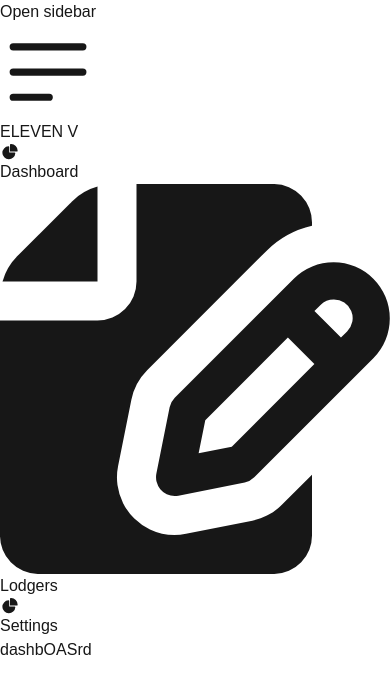
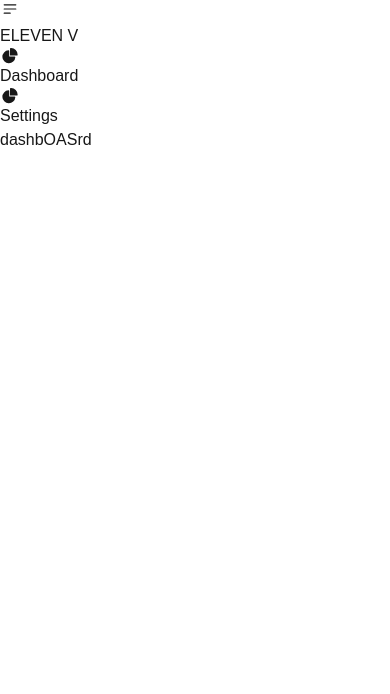
Before and after one commit to MicVillacarlos/eleven-v-v2, a Next.js app: page /admin/dashboard in a window 390 px wide. Shown: the top 694 px of the page. Built offline with nearby package versions, Linux system fonts and the light colour scheme.

Commit message:
clean Layout code and move hamburger icon to svg-icons folder

```diff
--- a/src/app/components/Organisms/Layout.tsx
+++ b/src/app/components/Organisms/Layout.tsx
@@ -2,8 +2,8 @@
 
 import { useEffect, useState } from "react";
 import { useWindowSize } from "../../utils/hooks";
-import { useRouter } from "next/navigation";
 import { DashboardIcon } from "../svg/DashboardIcon";
+import { HamburgerIcon } from "../svg/HamburgerIcon";
 
 export default function Layout({
   children,
@@ -11,7 +11,6 @@ export default function Layout({
   children: React.ReactNode;
 }>) {
   const windowWidth: number = useWindowSize();
-  const router = useRouter();
   const [isSideBarOpen, setIsSidebarOpen] = useState<boolean>(false);
 
   useEffect(() => {
@@ -26,8 +25,24 @@ export default function Layout({
     setIsSidebarOpen(!isSideBarOpen);
   };
 
+  const SideBarOptions = [
+    {
+      key: 1,
+      label: "Dashboard",
+      href: "dashboard",
+      icon: <DashboardIcon />,
+    },
+    {
+      key: 2,
+      label: "Settings",
+      href: "settings",
+      icon: <DashboardIcon />,
+    },
+  ];
+
   return (
     <div>
+      {/* ----------SIDE BAR CLOSE (to refactor)-------- */}
       <button
         data-drawer-target="logo-sidebar"
         data-drawer-toggle="logo-sidebar"
@@ -36,22 +51,9 @@ export default function Layout({
         className="inline-flex items-center p-2 mt-2 ms-3 text-sm text-gray-500 rounded-lg sm:hidden hover:bg-gray-100 focus:outline-none focus:ring-2 focus:ring-gray-200 dark:text-gray-400 dark:hover:bg-gray-700 dark:focus:ring-gray-600"
         onClick={toggleOpenSidebar}
       >
-        <span className="sr-only">Open sidebar</span>
-        <svg
-          className="w-6 h-6"
-          aria-hidden="true"
-          fill="currentColor"
-          viewBox="0 0 20 20"
-          xmlns="http://www.w3.org/2000/svg"
-        >
-          <path
-            clipRule="evenodd"
-            fillRule="evenodd"
-            d="M2 4.75A.75.75 0 012.75 4h14.5a.75.75 0 010 1.5H2.75A.75.75 0 012 4.75zm0 10.5a.75.75 0 01.75-.75h7.5a.75.75 0 010 1.5h-7.5a.75.75 0 01-.75-.75zM2 10a.75.75 0 01.75-.75h14.5a.75.75 0 010 1.5H2.75A.75.75 0 012 10z"
-          ></path>
-        </svg>
+        <HamburgerIcon />
       </button>
-
+      {/* ----------SIDE BAR OPEN-------- */}
       <aside
         id="logo-sidebar"
         className={`fixed top-0 left-0 z-40 w-64 h-screen transition-transform ${
@@ -66,43 +68,19 @@ export default function Layout({
             </span>
           </a>
           <ul className="space-y-2 font-medium">
-            <li>
-              <a
-                href="#"
-                className="flex items-center p-2 text-gray-900 rounded-lg dark:text-white hover:bg-gray-100 dark:hover:bg-gray-700 group"
-              >
-                <DashboardIcon />
-                <span className="ms-3">Dashboard</span>
-              </a>
-            </li>
-            <li>
-              <a
-                href="#"
-                className="flex items-center p-2 text-gray-900 rounded-lg dark:text-white hover:bg-gray-100 dark:hover:bg-gray-700 group"
-              >
-                <svg
-                  className="shrink-0 w-5 h-5 text-gray-500 transition duration-75 dark:text-gray-400 group-hover:text-gray-900 dark:group-hover:text-white"
-                  aria-hidden="true"
-                  xmlns="http://www.w3.org/2000/svg"
-                  fill="currentColor"
-                  viewBox="0 0 20 20"
-                >
-                  <path d="M5 5V.13a2.96 2.96 0 0 0-1.293.749L.879 3.707A2.96 2.96 0 0 0 .13 5H5Z" />
-                  <path d="M6.737 11.061a2.961 2.961 0 0 1 .81-1.515l6.117-6.116A4.839 4.839 0 0 1 16 2.141V2a1.97 1.97 0 0 0-1.933-2H7v5a2 2 0 0 1-2 2H0v11a1.969 1.969 0 0 0 1.933 2h12.134A1.97 1.97 0 0 0 16 18v-3.093l-1.546 1.546c-.413.413-.94.695-1.513.81l-3.4.679a2.947 2.947 0 0 1-1.85-.227 2.96 2.96 0 0 1-1.635-3.257l.681-3.397Z" />
-                  <path d="M8.961 16a.93.93 0 0 0 .189-.019l3.4-.679a.961.961 0 0 0 .49-.263l6.118-6.117a2.884 2.884 0 0 0-4.079-4.078l-6.117 6.117a.96.96 0 0 0-.263.491l-.679 3.4A.961.961 0 0 0 8.961 16Zm7.477-9.8a.958.958 0 0 1 .68-.281.961.961 0 0 1 .682 1.644l-.315.315-1.36-1.36.313-.318Zm-5.911 5.911 4.236-4.236 1.359 1.359-4.236 4.237-1.7.339.341-1.699Z" />
-                </svg>
-                <span className="flex-1 ms-3 whitespace-nowrap">Lodgers</span>
-              </a>
-            </li>
-            <li>
-              <a
-                href="settings"
-                className="flex items-center p-2 text-gray-900 rounded-lg dark:text-white hover:bg-gray-100 dark:hover:bg-gray-700 group"
-              >
-                <DashboardIcon />
-                <span className="ms-3">Settings</span>
-              </a>
-            </li>
+            {SideBarOptions.map((item) => {
+              return (
+                <li key={item.key}>
+                  <a
+                    href={item.href}
+                    className="flex items-center p-2 text-gray-900 rounded-lg dark:text-white hover:bg-gray-100 dark:hover:bg-gray-700 group"
+                  >
+                    {item.icon}
+                    <span className="ms-3">{item.label}</span>
+                  </a>
+                </li>
+              );
+            })}
           </ul>
         </div>
       </aside>
--- /dev/null
+++ b/src/app/components/svg/HamburgerIcon.tsx
@@ -0,0 +1,26 @@
+import { FC } from "react";
+import { IconProps } from "./type";
+
+export const HamburgerIcon: FC<IconProps> = ({
+  size = 20,
+  color = "currentColor",
+  className = "text-gray-500 dark:text-gray-400",
+}) => {
+  return (
+    <svg
+      className={className}
+      aria-hidden="true"
+      width={size}
+      height={size * 0.8}
+      fill={color}
+      viewBox="0 0 20 20"
+      xmlns="http://www.w3.org/2000/svg"
+    >
+      <path
+        clipRule="evenodd"
+        fillRule="evenodd"
+        d="M2 4.75A.75.75 0 012.75 4h14.5a.75.75 0 010 1.5H2.75A.75.75 0 012 4.75zm0 10.5a.75.75 0 01.75-.75h7.5a.75.75 0 010 1.5h-7.5a.75.75 0 01-.75-.75zM2 10a.75.75 0 01.75-.75h14.5a.75.75 0 010 1.5H2.75A.75.75 0 012 10z"
+      />
+    </svg>
+  );
+};
```
